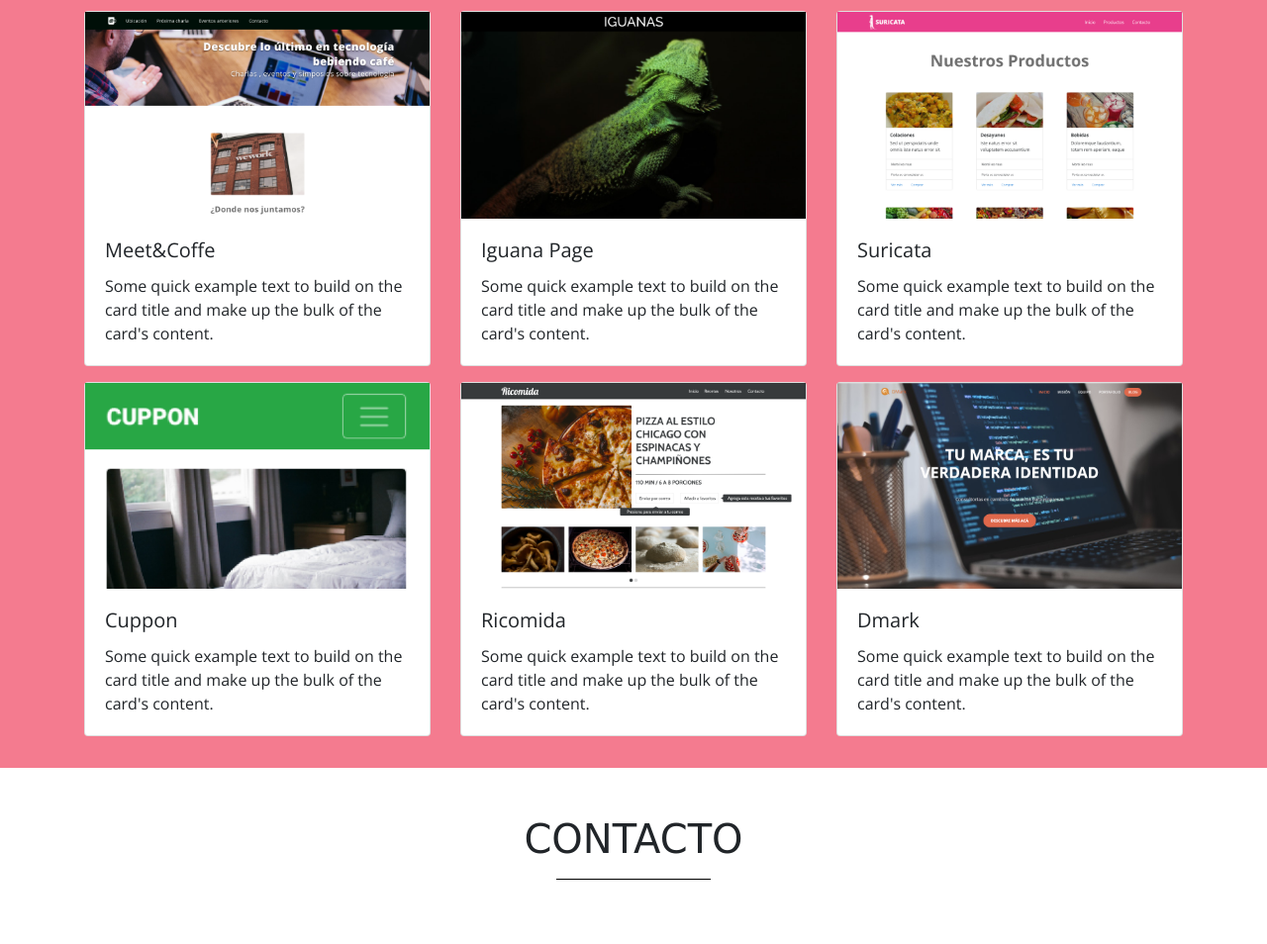
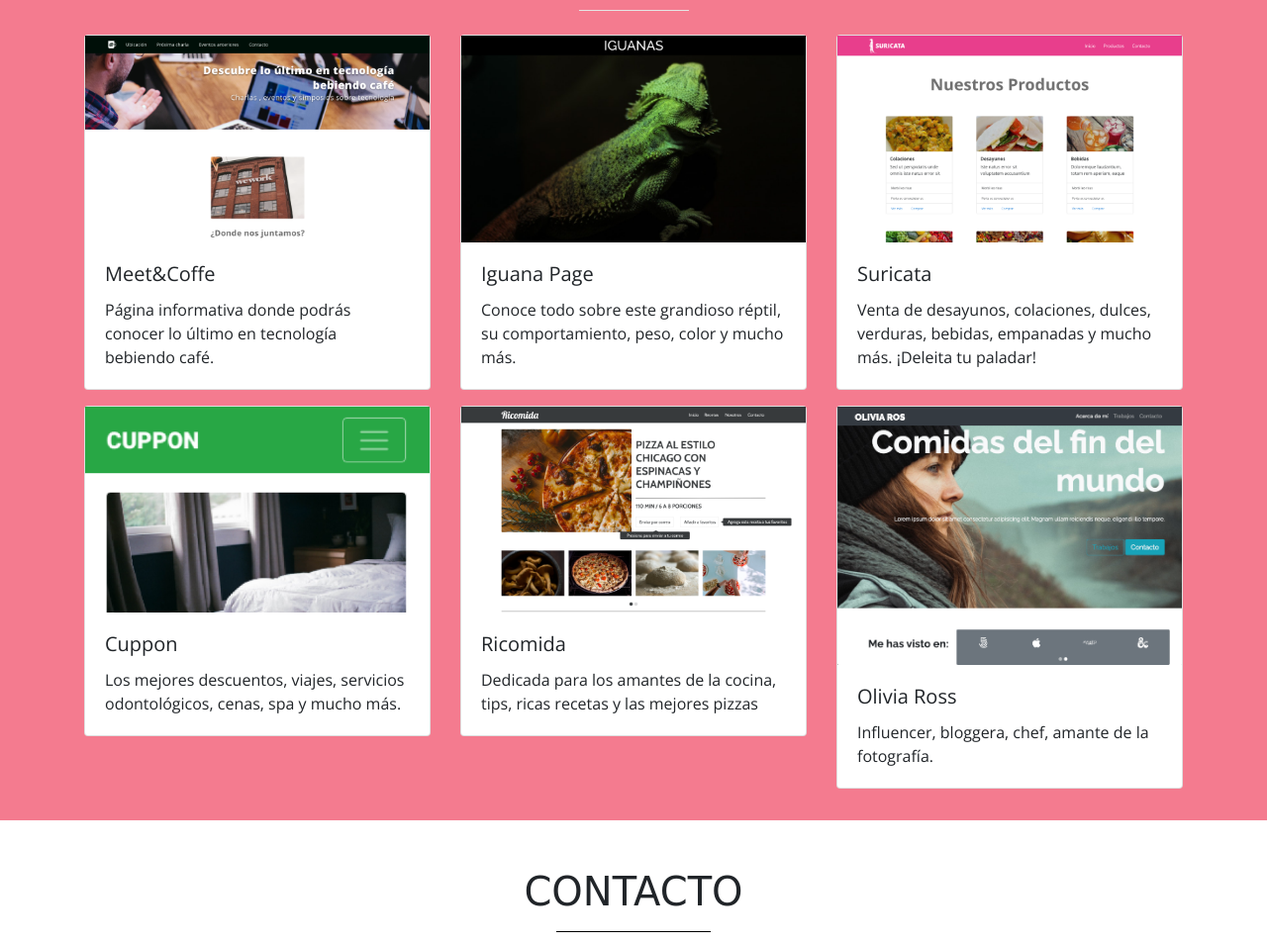
Before and after one commit to nicoleleonh/miportafolio, a plain HTML site: page index.html in a window 1280 px wide. Shown: the part 1600-2554 px from the top of the page at 99% size. Drawn offline with nearby package versions, Linux system fonts and the light colour scheme; a script that the page names is missing; a web font is replaced by a local one.

Commit message:
edit content of the cards and section about me

```diff
--- a/index.html
+++ b/index.html
@@ -69,15 +69,11 @@
                 exercitationem quis reiciendis molestias corporis.</h3>
             <hr class="underline">
             <div class="row">
-                <div class="col-6">
-                    Lorem, ipsum dolor sit amet consectetur adipisicing elit. Ullam laborum laudantium doloribus quam
-                    animi blanditiis perspiciatis officia, earum aliquid! Dicta illo libero velit nemo eius qui,
-                    consectetur consequatur consequuntur iure.
+                <div class="col-6 text-justify">
+                    Hola, bienvenido a mi portafolio, te cuento... Soy Venezolana,llevo 2 años en Chile, tengo 23 años y soy contador público, amo los animales, la playa, viajar, comer cosas ricas y el color rosado. ¿Se nota? jaja.
                 </div>
-                <div class="col-6">
-                    Lorem, ipsum dolor sit amet consectetur adipisicing elit. Ullam laborum laudantium doloribus quam
-                    animi blanditiis perspiciatis officia, earum aliquid! Dicta illo libero velit nemo eius qui,
-                    consectetur consequatur consequuntur iure.
+                <div class="col-6 text-justify">
+                    Mi portafolio es básicamente todo lo que he aprendido en el curso para "Full Stack", decidí formalizar mi aprendizaje en esta bonita área porque desde los 14 años aproximadamente noté lo mucho que me interesa. Tengo 0% de experiencia en el área, pero debo mencionar que con lo aprendido hasta ahora, me siento orgullosa.
                 </div>
             </div>
         </div>
@@ -117,8 +113,7 @@
                         <img src="assets/img/meet_coffee.png" alt="Meet & Coffe">
                         <div class="card-body">
                             <h5 class="card-title">Meet&Coffe</h5>
-                            <p class="card-text">Some quick example text to build on the card title and make up the bulk
-                                of the card's content.</p>
+                            <p class="card-text">Página informativa donde podrás conocer lo último en tecnología bebiendo café.</p>
                         </div>
                     </div>
                 </div>
@@ -127,8 +122,7 @@
                         <img src="assets/img/iguana_page.png" alt="Iguana Page">
                         <div class="card-body">
                             <h5 class="card-title">Iguana Page</h5>
-                            <p class="card-text">Some quick example text to build on the card title and make up the bulk
-                                of the card's content.</p>
+                            <p class="card-text">Conoce todo sobre este grandioso réptil, su comportamiento, peso, color y mucho más.</p>
                         </div>
                     </div>
                 </div>
@@ -137,8 +131,7 @@
                         <img src="assets/img/suricata.png" alt="Suricata Page">
                         <div class="card-body">
                             <h5 class="card-title">Suricata</h5>
-                            <p class="card-text">Some quick example text to build on the card title and make up the bulk
-                                of the card's content.</p>
+                            <p class="card-text">Venta de desayunos, colaciones, dulces, verduras, bebidas, empanadas y mucho más. ¡Deleita tu paladar!</p>
                         </div>
                     </div>
                 </div>
@@ -147,8 +140,7 @@
                         <img src="assets/img/cuppon.png" alt="Cuppon Page">
                         <div class="card-body">
                             <h5 class="card-title">Cuppon</h5>
-                            <p class="card-text">Some quick example text to build on the card title and make up the bulk
-                                of the card's content.</p>
+                            <p class="card-text">Los mejores descuentos, viajes, servicios odontológicos, cenas, spa y mucho más.</p>
                         </div>
                     </div>
                 </div>
@@ -157,18 +149,16 @@
                         <img src="assets/img/ricomida.png" alt="Ricomida Page">
                         <div class="card-body">
                             <h5 class="card-title">Ricomida</h5>
-                            <p class="card-text">Some quick example text to build on the card title and make up the bulk
-                                of the card's content.</p>
+                            <p class="card-text">Dedicada para los amantes de la cocina, tips, ricas recetas y las mejores pizzas</p>
                         </div>
                     </div>
                 </div>
                 <div class="col-12 col-md-4 py-2">
                     <div class="card">
-                        <img src="assets/img/dmark.png" alt="Dmark Page">
+                        <img src="assets/img/oliviaross.png" alt="Olivia Ross">
                         <div class="card-body">
-                            <h5 class="card-title">Dmark</h5>
-                            <p class="card-text">Some quick example text to build on the card title and make up the bulk
-                                of the card's content.</p>
+                            <h5 class="card-title">Olivia Ross</h5>
+                            <p class="card-text">Influencer, bloggera, chef, amante de la fotografía.</p>
                         </div>
                     </div>
                 </div>
```
Also changed, not shown: assets/img/oliviaross.png (added), 2 other files.
